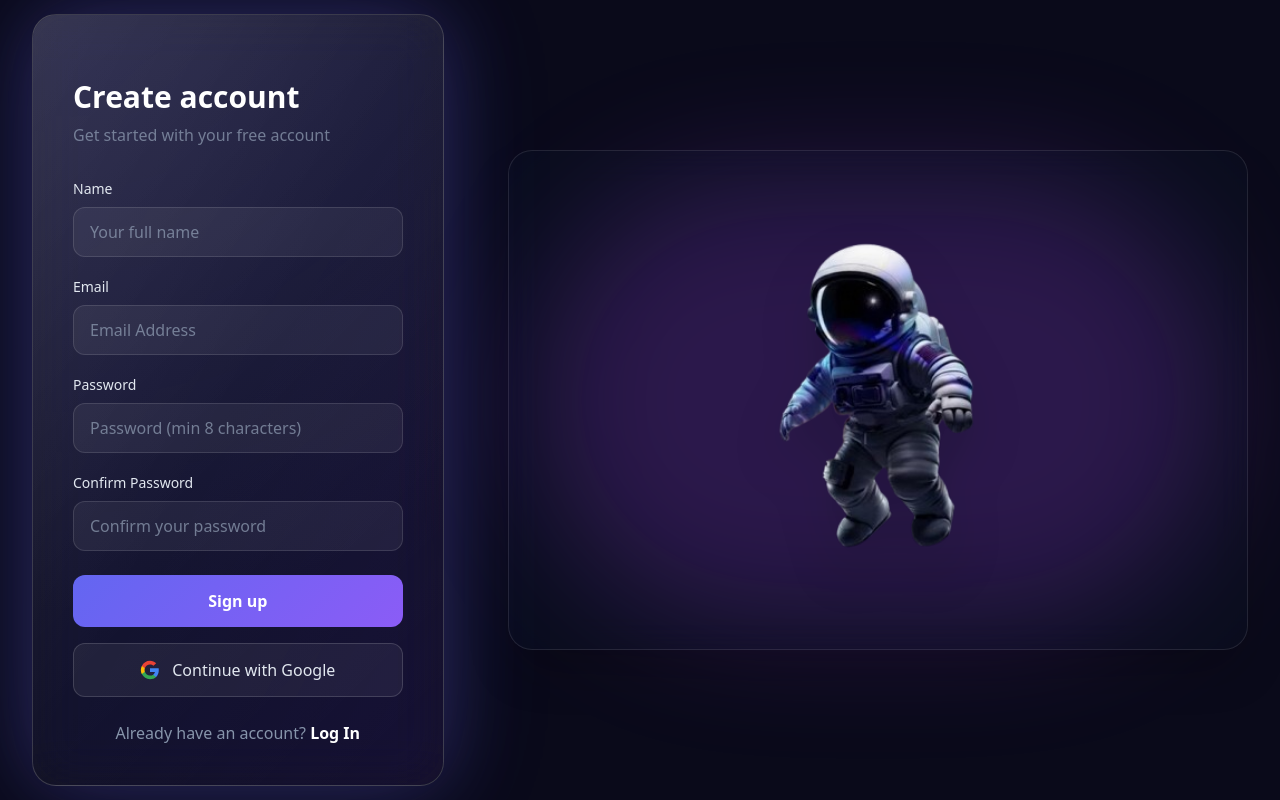
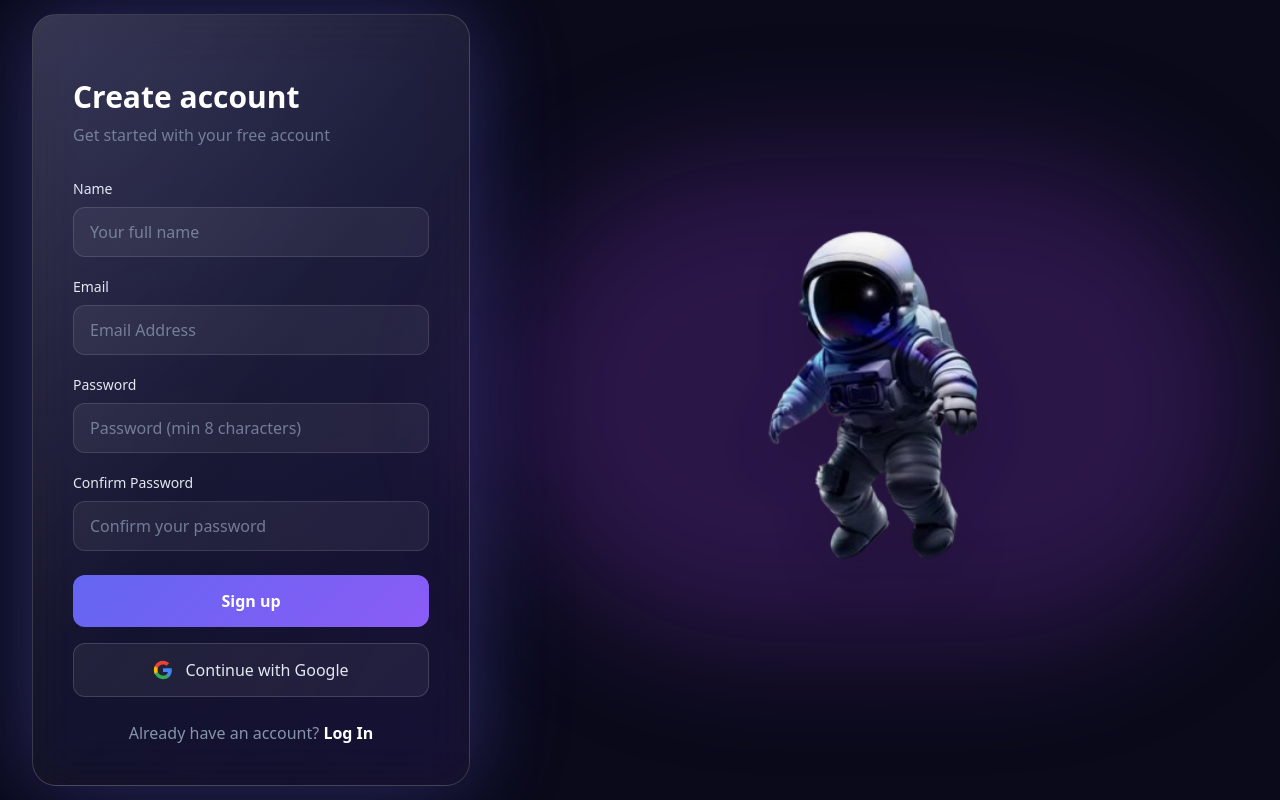
Before and after one commit to CosmoNauts12/CosmoNaut, a Next.js app: page /signup in a window 1280 px wide. Built offline with nearby package versions, Linux system fonts and the light colour scheme; no server answers.

Commit message:
changed the position of astronaut & removed the container it was present in signup page

```diff
--- a/app/page.tsx
+++ b/app/page.tsx
@@ -91,6 +91,7 @@ export default function SignIn() {
                 placeholder="Enter your password"
                 value={password}
                 onChange={(e) => setPassword(e.target.value)}
+                autoComplete="off"
                 className="glass-input w-full px-4 py-3.5 rounded-xl text-base"
                 required
               />
--- a/app/signup/page.tsx
+++ b/app/signup/page.tsx
@@ -119,6 +119,7 @@ export default function SignUp() {
                 placeholder="Password (min 8 characters)"
                 value={password}
                 onChange={(e) => setPassword(e.target.value)}
+                autoComplete="new-password"
                 className="form-input w-full px-4 py-3 rounded-xl text-base"
                 required
               />
@@ -132,6 +133,7 @@ export default function SignUp() {
                 placeholder="Confirm your password"
                 value={confirmPassword}
                 onChange={(e) => setConfirmPassword(e.target.value)}
+                autoComplete="new-password"
                 className="form-input w-full px-4 py-3 rounded-xl text-base"
                 required
               />
@@ -171,8 +173,8 @@ export default function SignUp() {
           </p>
         </AuthCard>
 
-        {/* Astronaut Section */}
-        <div className="astronaut-frame rounded-3xl p-6 hidden lg:block">
+        {/* Astronaut Section - No container, bigger and closer */}
+        <div className="hidden lg:block relative -ml-8">
           <Astronaut />
         </div>
       </div>
```
